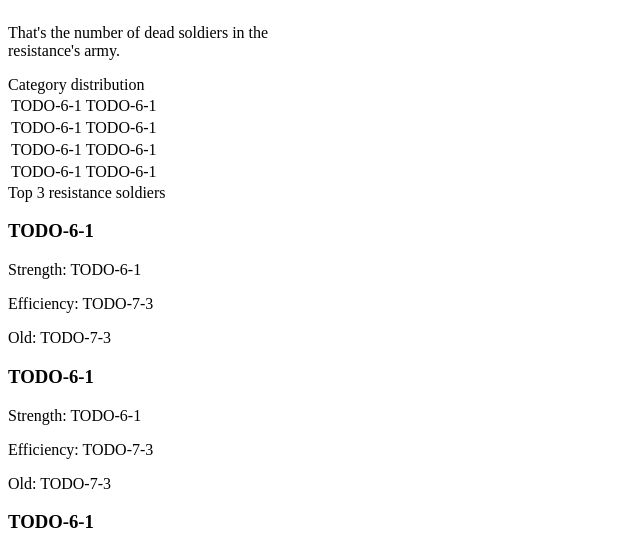
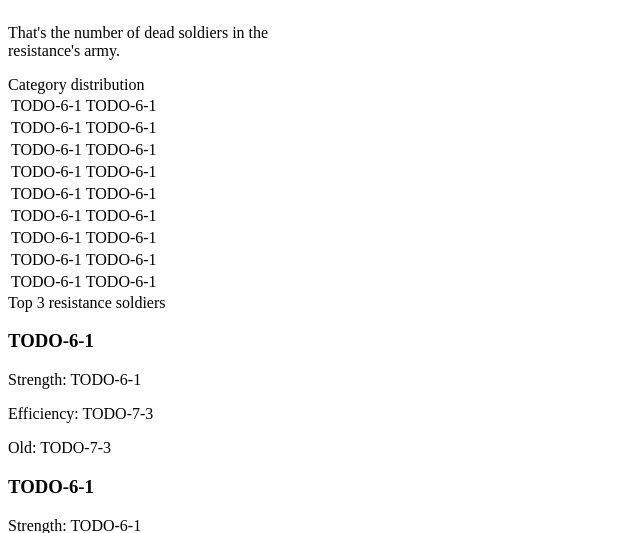
Before and after one commit to HE-Arc/workshop-django-old, a Django app: page /dashboard/ in a window 1280 px wide. Shown: the part 364-897 px from the top of the page, without its empty margins (0-640 px from the left). Run offline with Django 3.2, Linux system fonts and the light colour scheme.

Commit message:
Update dashboard

```diff
--- a/resistanceproject/resistanceapp/templates/resistanceapp/dashboard.html
+++ b/resistanceproject/resistanceapp/templates/resistanceapp/dashboard.html
@@ -46,7 +46,7 @@
 
           <table class="table table-rounded">
 
-            {% for c in 'todo' %}
+            {% for c in '#TODO-6-1' %}
             <tr>
               <td>TODO-6-1</td>
               <td>TODO-6-1</td>
```
